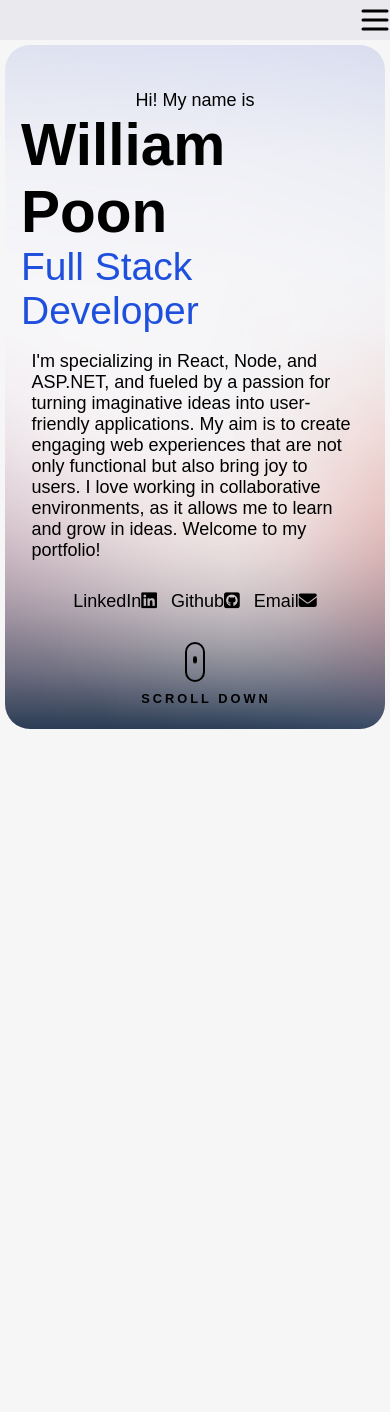
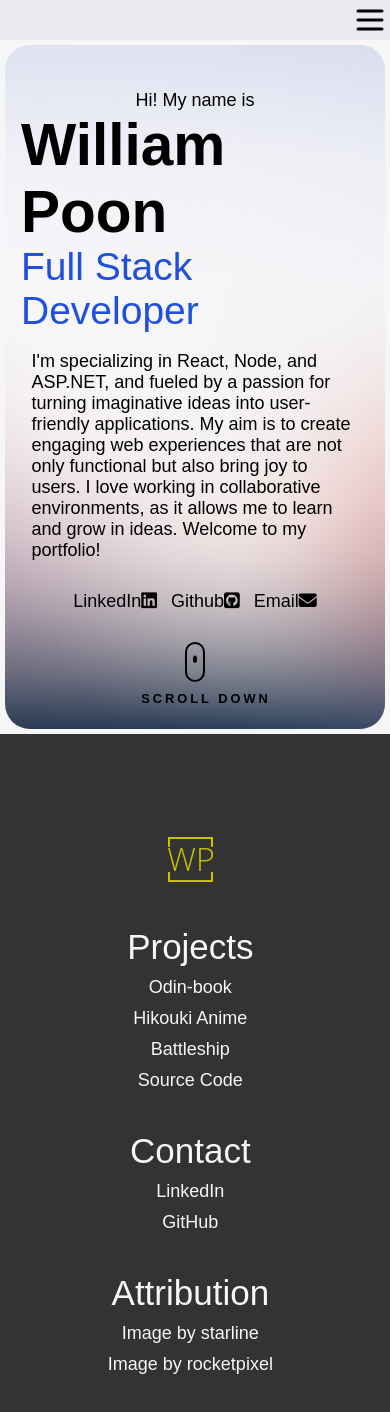
Before and after one commit to williamphk/portfolio-website-react, a React (Vite) app: page / in a window 390 px wide. Shown: the top 1412 px of the page. Before the commit the page ends 844 px from the top, so only its background shows below. Built offline with nearby package versions, Linux system fonts and the light colour scheme; a web font is replaced by a local one.

Commit message:
Implemented Footer

```diff
--- a/src/App.jsx
+++ b/src/App.jsx
@@ -9,10 +9,14 @@ export default function App() {
   return (
     <>
       <Header />
-      <About />
-      <Projects />
-      <Contact />
-      <Footer />
+      <div>
+        <main>
+          <About />
+          <Projects />
+          <Contact />
+        </main>
+        <Footer />
+      </div>
     </>
   );
 }
--- /dev/null
+++ b/src/components/Footer.css
@@ -0,0 +1,64 @@
+/* FOOTER */
+footer {
+  font-size: var(--bodyFontDesktop);
+  background-color: #333333;
+  color: var(--tertiaryColor);
+  display: flex;
+  justify-content: space-between;
+  padding-left: 10vw;
+  padding-right: 10vw;
+  padding-top: 5em;
+  padding-bottom: 5em;
+}
+
+footer img {
+  width: 45px;
+  height: 45px;
+  margin-top: 13px;
+}
+
+footer div {
+  display: flex;
+  flex-direction: column;
+  gap: 10px;
+}
+
+footer div div {
+  font-size: 35px;
+}
+
+footer a {
+  color: var(--tertiaryColor);
+}
+
+/* TABLET */
+@media only screen and (max-width: 1200px) {
+  footer {
+    padding-left: clamp(1em, 2vw, 2em);
+    padding-right: clamp(1em, 7vw, 7em);
+    font-size: min(20px, 120%);
+  }
+}
+
+/* ADDITION BREAKPOINT */
+@media only screen and (max-width: 630px) {
+  footer {
+    flex-direction: column;
+    line-height: normal;
+    align-items: center;
+    gap: 40px;
+  }
+  footer div {
+    align-items: center;
+  }
+}
+
+/* PHONE */
+@media only screen and (max-width: 415px) {
+  footer {
+    flex-direction: column;
+    justify-content: flex-start;
+    font-size: var(--bodyFontPhone);
+    line-height: normal;
+  }
+}
--- a/src/components/Footer.jsx
+++ b/src/components/Footer.jsx
@@ -1,3 +1,50 @@
+import "./Footer.css";
+import logo from "../assets/logo.png";
+
 export default function Footer() {
-  return <></>;
+  return (
+    <footer>
+      <a href="#about" title="Link to About section">
+        <img src={logo} alt="Company Logo" />
+      </a>
+      <div>
+        <div>Projects</div>
+        <a
+          href="https://williamphk.github.io/Odin-Book-frontend/"
+          target="_blank"
+        >
+          Odin-book
+        </a>
+        <a
+          href="https://github.com/williamphk/Passion_Project/"
+          target="_blank"
+        >
+          Hikouki Anime
+        </a>
+        <a href="https://williamphk.github.io/odin_Battleship/" target="_blank">
+          Battleship
+        </a>
+        <a
+          target="_blank"
+          href="https://github.com/williamphk/portfolio-website"
+        >
+          Source Code
+        </a>
+      </div>
+      <div>
+        <div>Contact</div>
+        <a href="https://www.linkedin.com/in/williamphk/">LinkedIn</a>
+        <a href="https://github.com/williamphk">GitHub</a>
+      </div>
+      <div>
+        <div>Attribution</div>
+        <a href="https://www.freepik.com/free-vector/network-mesh-wire-digital-technology-background_10136775.htm#query=website%20background&position=0&from_view=keyword&track=ais">
+          Image by starline
+        </a>
+        <a href="https://www.freepik.com/free-vector/blurred-background-with-light-colors_959252.htm#query=grey%20blur%20background&position=17&from_view=search&track=ais">
+          Image by rocketpixel
+        </a>
+      </div>
+    </footer>
+  );
 }
--- a/src/components/Header.css
+++ b/src/components/Header.css
@@ -1,5 +1,5 @@
 /* HEADER */
-nav,
+header,
 .nav-link {
   display: flex;
   flex-direction: column;
@@ -59,23 +59,12 @@ nav {
 
 /* PHONE */
 @media only screen and (max-width: 415px) {
-  .menu-toggle {
-    display: block;
-    background-color: transparent;
-    border: none;
-    cursor: pointer;
+  header {
     display: flex;
-    padding: 0;
-  }
-
-  .show-menu {
-    height: calc(100vh - 40px) !important;
-    z-index: 1;
+    align-items: end;
   }
   nav {
-    padding: 5px 0;
-    display: flex;
-    align-items: end;
+    padding: 5px 5px;
   }
   .nav-link {
     flex-direction: column;
@@ -87,4 +76,16 @@ nav {
     top: 40px;
     transition: height 0.7s;
   }
+  .menu-toggle {
+    display: block;
+    background-color: transparent;
+    border: none;
+    cursor: pointer;
+    display: flex;
+    padding: 0;
+  }
+  .show-menu {
+    height: calc(100vh - 40px) !important;
+    z-index: 1;
+  }
 }
--- a/src/components/Header.jsx
+++ b/src/components/Header.jsx
@@ -11,6 +11,7 @@ export default function Header() {
   };
 
   return (
+    <header>
       <nav>
         <div className={`nav-link ${showMenu ? "show-menu" : ""}`}>
           <a className="link" href="#about">
@@ -31,5 +32,6 @@ export default function Header() {
           <img src={Menu} alt="Menu" />
         </button>
       </nav>
+    </header>
   );
 }
```
Lines whose indentation alone changed are shown as unchanged.
